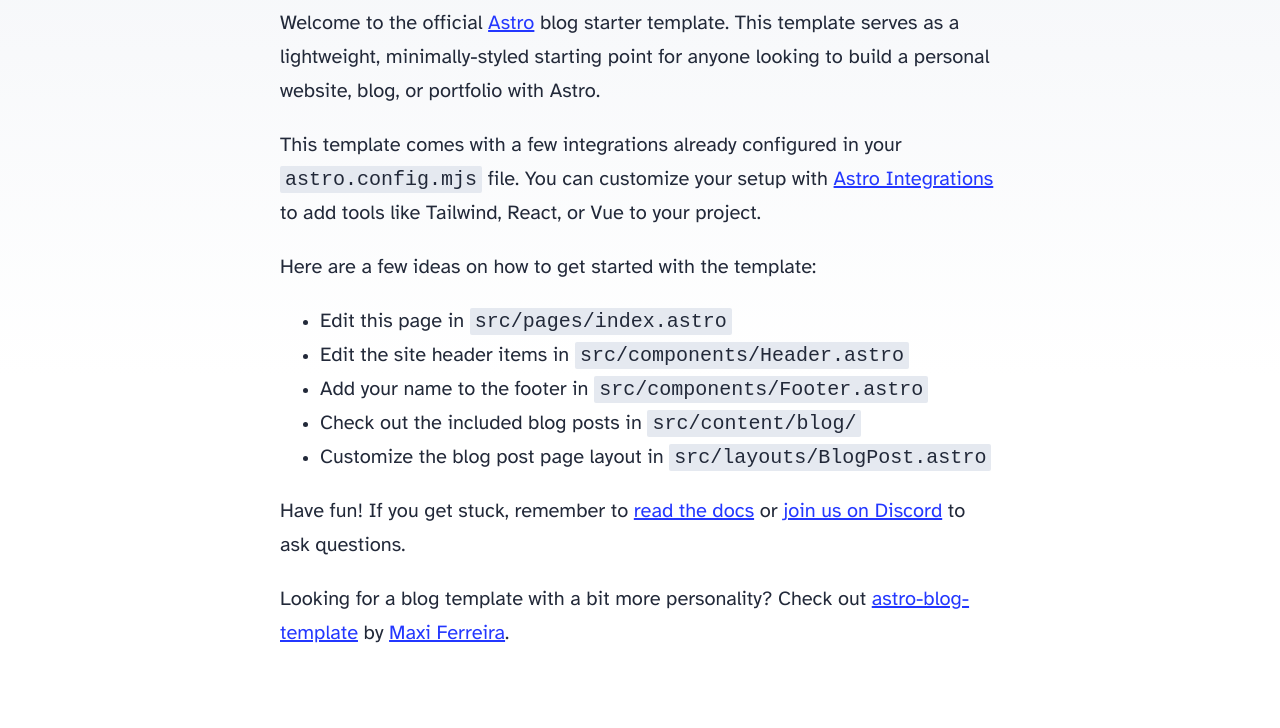
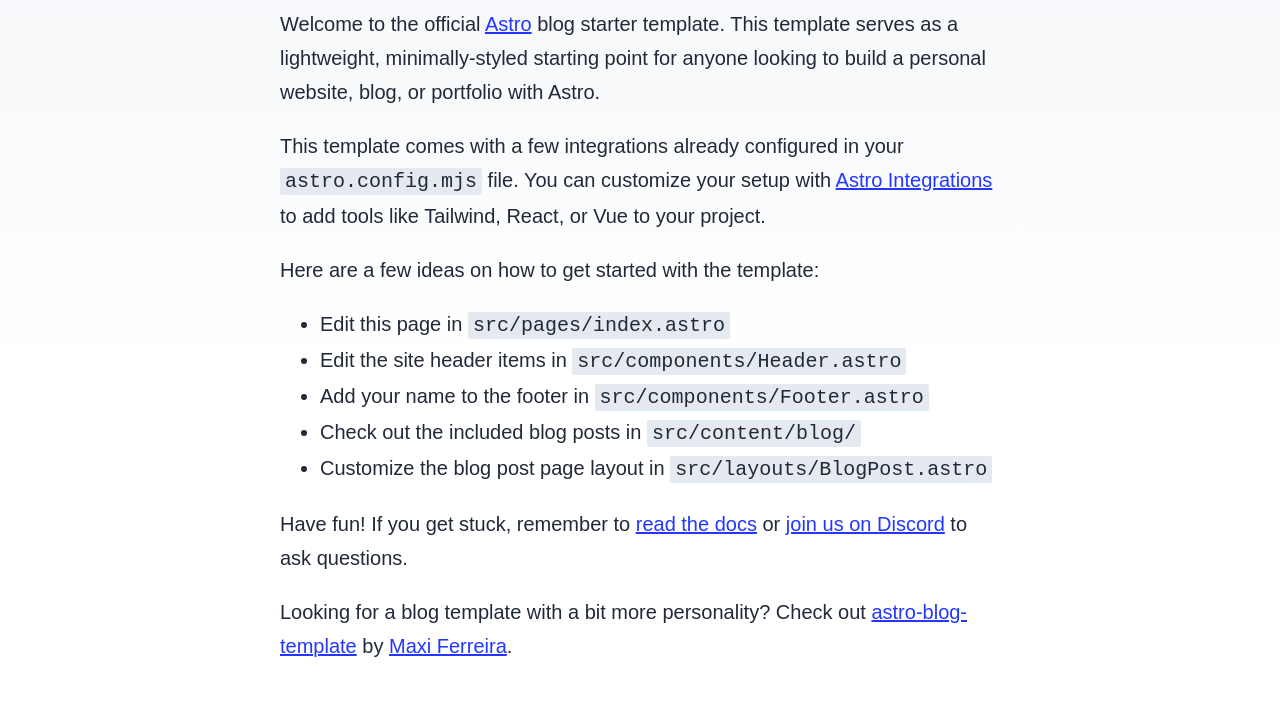
Before and after one commit to amoshydra/blog, an Astro site: page / in a window 1280 px wide. Shown: the part 224-952 px from the top of the page. Built offline with nearby package versions, Linux system fonts and the light colour scheme; Astro itself is replaced by a stand-in of ours; a web font is replaced by a local one.

Commit message:
fix: use fontsource to resolve base path prefix issue

```diff
--- a/package.json
+++ b/package.json
@@ -12,6 +12,7 @@
     "@astrojs/mdx": "^4.2.5",
     "@astrojs/rss": "^4.0.11",
     "@astrojs/sitemap": "^3.3.1",
+    "@fontsource/sansation": "^5.2.1",
     "astro": "^5.7.9"
   },
   "packageManager": "pnpm@9.15.0"
--- a/src/components/BaseHead.astro
+++ b/src/components/BaseHead.astro
@@ -3,6 +3,8 @@
 // all pages through the use of the <BaseHead /> component.
 import "../styles/global.css";
 import { SITE_TITLE } from "../consts";
+import "@fontsource/sansation/400.css";
+import "@fontsource/sansation/700.css";
 
 interface Props {
     title: string;
@@ -28,22 +30,6 @@
 />
 <meta name="generator" content={Astro.generator} />
 
-<!-- Font preloads -->
-<link
-    rel="preload"
-    href="/fonts/atkinson-regular.woff"
-    as="font"
-    type="font/woff"
-    crossorigin
-/>
-<link
-    rel="preload"
-    href="/fonts/atkinson-bold.woff"
-    as="font"
-    type="font/woff"
-    crossorigin
-/>
-
 <!-- Canonical URL -->
 <link rel="canonical" href={canonicalURL} />
 
--- a/src/styles/global.css
+++ b/src/styles/global.css
@@ -16,22 +16,8 @@
         0 2px 6px rgba(var(--gray), 25%), 0 8px 24px rgba(var(--gray), 33%),
         0 16px 32px rgba(var(--gray), 33%);
 }
-@font-face {
-    font-family: "Atkinson";
-    src: url("/fonts/atkinson-regular.woff") format("woff");
-    font-weight: 400;
-    font-style: normal;
-    font-display: swap;
-}
-@font-face {
-    font-family: "Atkinson";
-    src: url("/fonts/atkinson-bold.woff") format("woff");
-    font-weight: 700;
-    font-style: normal;
-    font-display: swap;
-}
 body {
-    font-family: "Atkinson", sans-serif;
+    font-family: Sansation, sans-serif;
     margin: 0;
     padding: 0;
     text-align: left;
```
Also changed, not shown: pnpm-lock.yaml, public/fonts/atkinson-bold.woff (deleted), public/fonts/atkinson-regular.woff (deleted).
